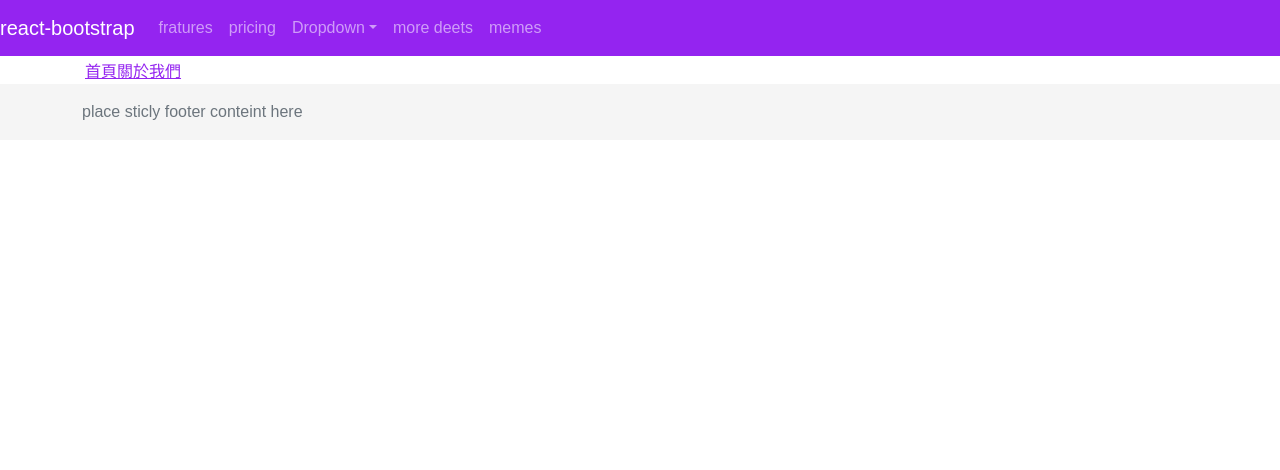
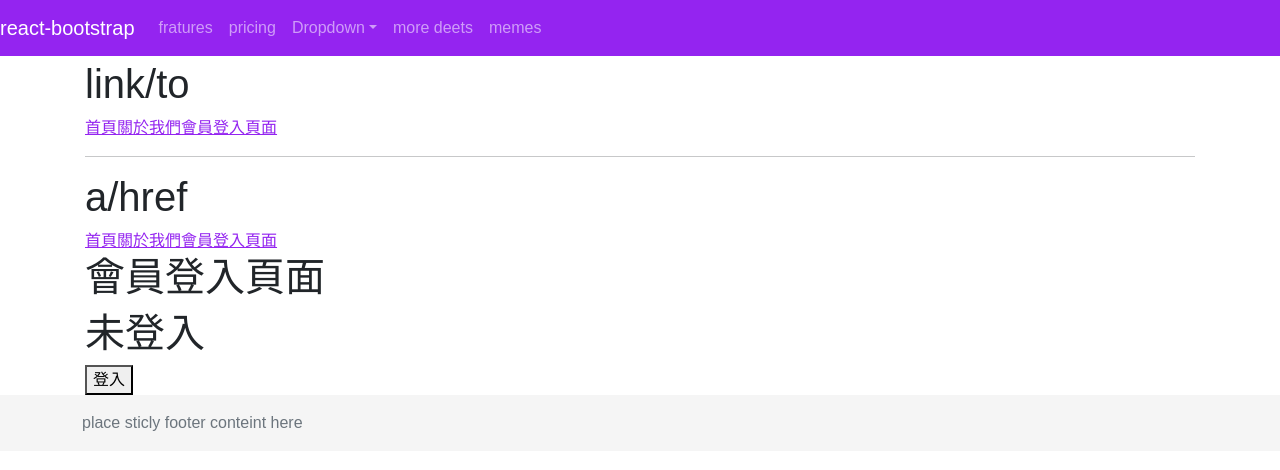
Before and after one commit to esw4soft/react_practice2, a React (Create React App) app: page /login in a window 1280 px wide. Shown: the top 470 px of the page. Built offline with nearby package versions, Linux system fonts and the light colour scheme.

Commit message:
route link和a的比較

```diff
--- a/src/App.js
+++ b/src/App.js
@@ -1,29 +1,49 @@
-import React from 'react'
+import React, { useState } from 'react'
 import { BrowserRouter as Router, Route, Link, Routes } from 'react-router-dom'
 
+// 畫面元件
 import MyNavbar from './components/MyNavbar'
 import MyFooter from './components/MyFooter'
 import MainContent from './components/MainContent'
 
+// 頁面連結元件
 import Home from './pages/Home'
 import About from './pages/About'
+import Login from './pages/Login'
 
 function App() {
+  const [isAuth, setIsAuth] = useState(false)
+
   return (
     // ROUTER 包 <></>
     <Router>
       <>
         <MyNavbar />
         <MainContent>
+          {/* 使用a標籤和link做比較 */}
+
+          <h1>link/to</h1>
           {/* navbar:Link */}
           <Link to="/">首頁</Link>
           <Link to="/about">關於我們</Link>
+          <Link to="/login">會員登入頁面</Link>
+
+          <hr />
+
+          <h1>a/href</h1>
+          <a href="/">首頁</a>
+          <a href="/about">關於我們</a>
+          <a href="/login">會員登入頁面</a>
 
           {/* 以下為匹配路徑 路由列表:Switch>>Route */}
           <Routes>
-            <Route path="/about" element={<About />} />
+            <Route path="/about" element={<About isAuth={isAuth} />} />
+            <Route
+              path="/login"
+              element={<Login isAuth={isAuth} setIsAuth={setIsAuth} />}
+            ></Route>
             {/* exact: 精確路徑 , 如果沒寫exact可能會連到路徑有/的任何頁*/}
-            <Route exact path="/" element={<Home />} />
+            <Route exact path="/" element={<Home isAuth={isAuth} />} />
           </Routes>
         </MainContent>
         <MyFooter />
--- a/src/pages/About.js
+++ b/src/pages/About.js
@@ -1,9 +1,12 @@
 import React from 'react'
 
 function About(props) {
+  // 從app元件得到登入狀態,解構出來
+  const { isAuth } = props
   return (
     <>
       <h1>關羽我們</h1>
+      {isAuth ? '會員登入,  xxx你好' : '未登入'}
     </>
   )
 }
--- a/src/pages/Home.js
+++ b/src/pages/Home.js
@@ -1,9 +1,11 @@
 import React from 'react'
 
 function Home(props) {
+  const { isAuth } = props
   return (
     <>
       <h1>首頁</h1>
+      {isAuth ? '會員登入, Xx你好' : '未登入'}
     </>
   )
 }
--- /dev/null
+++ b/src/pages/Login.js
@@ -0,0 +1,41 @@
+import React from 'react'
+
+function Login(props) {
+  const btn = (
+    <>
+      <h1>未登入</h1>
+      <button
+        onClick={() => {
+          setIsAuth(true)
+        }}
+      >
+        登入
+      </button>
+    </>
+  )
+
+  const out = (
+    <>
+      <h1>燈出</h1>
+      <button
+        onClick={() => {
+          setIsAuth(false)
+        }}
+      >
+        登出
+      </button>
+    </>
+  )
+  // 從app元件得到兩個屬性值 , 解構出來
+  const { isAuth, setIsAuth } = props
+
+  return (
+    <>
+      <h1>會員登入頁面</h1>
+
+      {isAuth ? out : btn}
+    </>
+  )
+}
+
+export default Login
```
Also changed, not shown: src/components/MyNavbar.js (+11 -2 lines), 1 other file (tests, documents, lock files or other folders).
